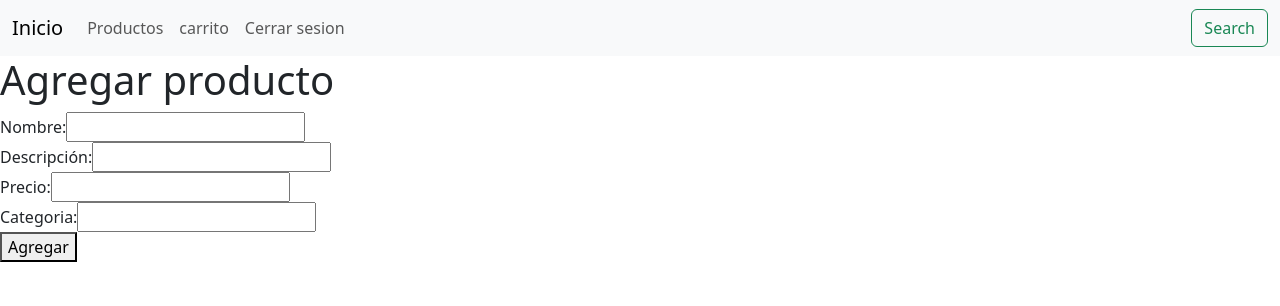
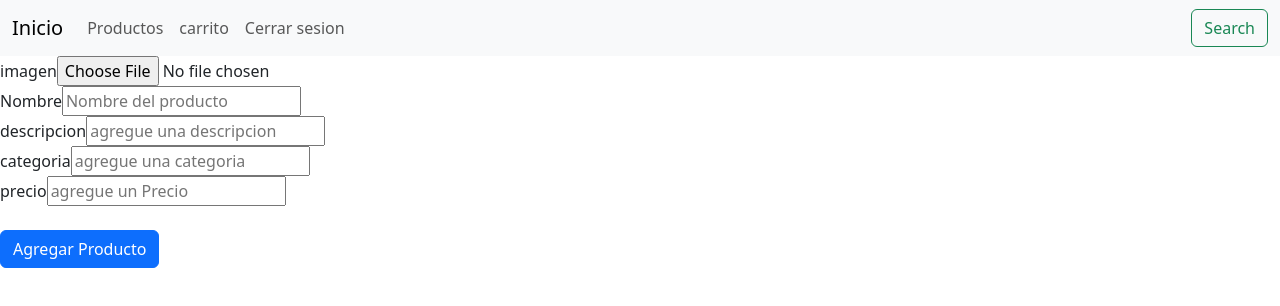
Before and after one commit to nienciso/NicolasEnciso-ThrasherFrontEnd, a React (Create React App) app: page /agregar-producto in a window 1280 px wide. Shown: the top 306 px of the page. Built offline with nearby package versions, Linux system fonts and the light colour scheme; no server answers.

Commit message:
admin/agregarProductos/img

```diff
--- a/src/components/AgregarProductos.js
+++ b/src/components/AgregarProductos.js
@@ -1,22 +1,27 @@
-import React, { useState } from 'react';
+import { useState } from 'react';
 import axios from 'axios';
 
-function AgregarProducto() {
+const AgregarProducto = () => {
   const [nombre, setNombre] = useState('');
   const [descripcion, setDescripcion] = useState('');
+  const [categoria, setCategoria] = useState('');
   const [precio, setPrecio] = useState('');
-  const [categoria, setCategoria] = useState('');
+  const [imagen, setImagen] = useState(null);
+
   const handleSubmit = async (event) => {
     event.preventDefault();
 
+    const formData = new FormData();
+    formData.append('nombre', nombre);
+    formData.append('descripcion', descripcion);
+    formData.append('categoria', categoria);
+    formData.append('precio', precio);
+    formData.append('imagen', imagen);
+
     try {
-      const response = await axios.post('/api/productos/detalles/agregar-producto', {
-        nombre,
-        descripcion,
-        precio,
-        categoria
+      const response = await axios.post('/productos/agregar-productos', formData, {
+        headers: { 'Content-Type': 'multipart/form-data' }
       });
-
       console.log(response.data);
     } catch (error) {
       console.error(error);
@@ -24,33 +29,34 @@ function AgregarProducto() {
   };
 
   return (
-    <div>
-      <h1>Agregar producto</h1>
-      <form onSubmit={handleSubmit}>
-        <label>
-          Nombre:
-          <input type="text" value={nombre} onChange={(event) => setNombre(event.target.value)} />
-        </label>
-        <br />
-        <label>
-          Descripción:
-          <input type="text" value={descripcion} onChange={(event) => setDescripcion(event.target.value)} />
-        </label>
-        <br />
-        <label>
-          Precio:
-          <input type="text" value={precio} onChange={(event) => setPrecio(event.target.value)} />
-        </label>
-        <br />
-        <label>
-          Categoria:
-          <input type="text" value={categoria} onChange={(event) => setCategoria(event.target.value)} />
-        </label>
-        <br />
-        <button type="submit">Agregar</button>
-      </form>
-    </div>
+    <form onSubmit={handleSubmit} className="register">
+      <div className="elemento1">
+        <label htmlFor="imagen" className="formulario">imagen</label>
+        <input type="file" id="imagen" name="imagen" placeholder="imagen" onChange={(event) => setImagen(event.target.files[0])} />
+
+        <br/>
+        <label htmlFor="nombre" className="formulario">Nombre</label>
+        <input className="formulario" type="nombre"  name="nombre" id="nombre" placeholder="Nombre del producto" value={nombre} onChange={(event) => setNombre(event.target.value)} />
+
+        <br/>
+        <label htmlFor="descripcion" className="formulario">descripcion</label>
+        <input className="formulario" type="descripcion" name="descripcion" id="descripcion" placeholder="agregue una descripcion" value={descripcion} onChange={(event) => setDescripcion(event.target.value)} />
+
+        <br/>
+        <label htmlFor="categoria" className="formulario">categoria</label>
+        <input className="formulario" type="categoria" name="categoria" id="categoria" placeholder="agregue una categoria" value={categoria} onChange={(event) => setCategoria(event.target.value)} />
+
+        <br/>
+        <label htmlFor="precio" className="formulario">precio</label>
+        <input className="formulario" type="number" name="precio" id="precio" placeholder="agregue un Precio" value={precio} onChange={(event) => setPrecio(event.target.value)} />
+
+        <br/>
+
+        <br/>
+        <button type="submit" className="btn btn-primary button" >Agregar Producto</button>
+      </div>
+    </form>
   );
-}
+};
 
 export default AgregarProducto;
--- a/src/components/admin.js
+++ b/src/components/admin.js
@@ -22,7 +22,7 @@ function Admin({ productos }) {
       <h1>Panel de administración</h1>
       <p>Aquí puedes administrar todo en tu sitio web.</p>
       <Link to="/agregar-producto">
-        <button>Agregar Producto</button>
+        <button className='btn btn-primary'>Agregar Producto</button>
       </Link>
 
       {/* mostrando todos los productos en una lista */}
```
